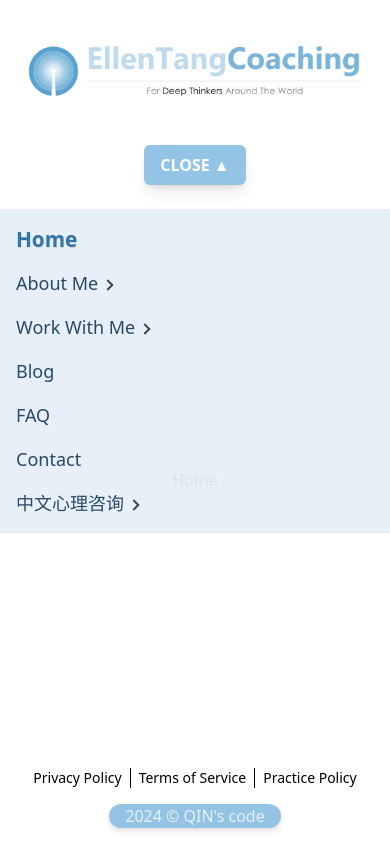
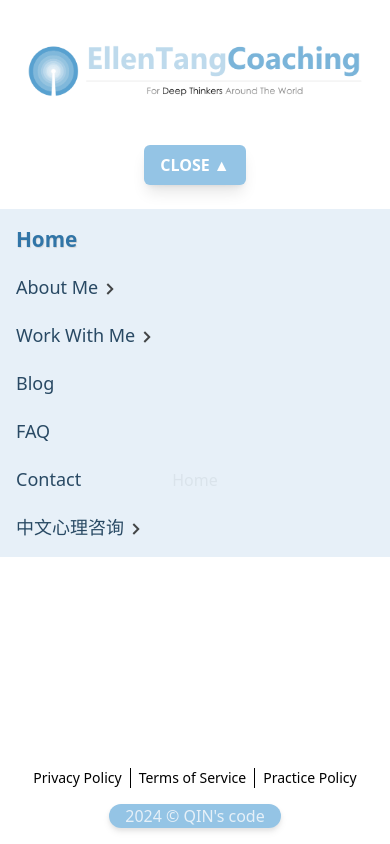
Before and after one commit to Qinisfighting/EllenTangCoaching, a React (Vite) app: page / in a window 390 px wide. Both pictures are taken after a click on the button "MENU ▼". Built offline with nearby package versions, Linux system fonts and the light colour scheme.

Commit message:
Update Header.tsx

```diff
--- a/src/components/Header.tsx
+++ b/src/components/Header.tsx
@@ -81,7 +81,7 @@ export default function Header() {
 
       {isMenu ? (
         <div
-          className="flex flex-col absolute mx-auto my-4 z-10  w-full bg-curiousBlue-100 text-lg font-medium text-curiousBlue-800 p-4 gap-4 opacity-95"
+          className="flex flex-col absolute mx-auto my-4 z-10  w-full bg-curiousBlue-100 text-lg font-medium text-curiousBlue-800 p-4 gap-5 opacity-95"
 
         >
           <NavLink
```
